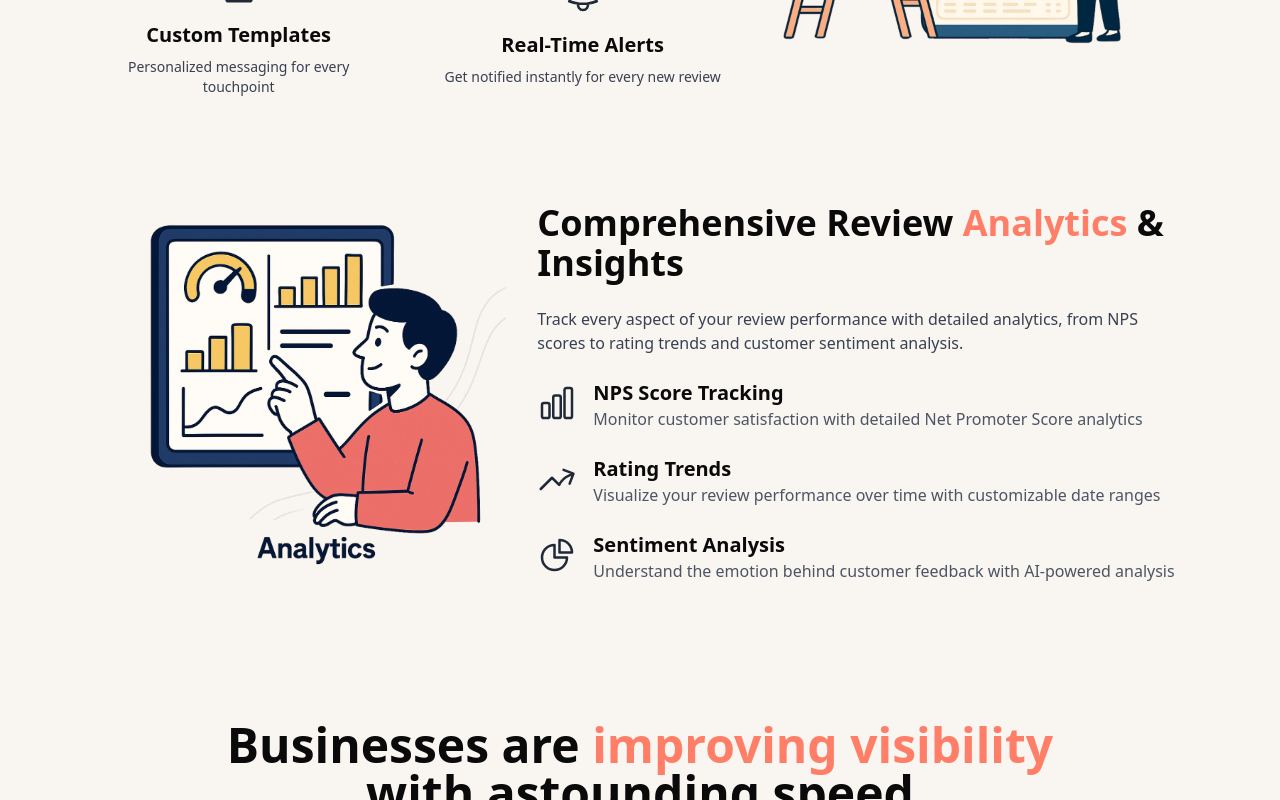
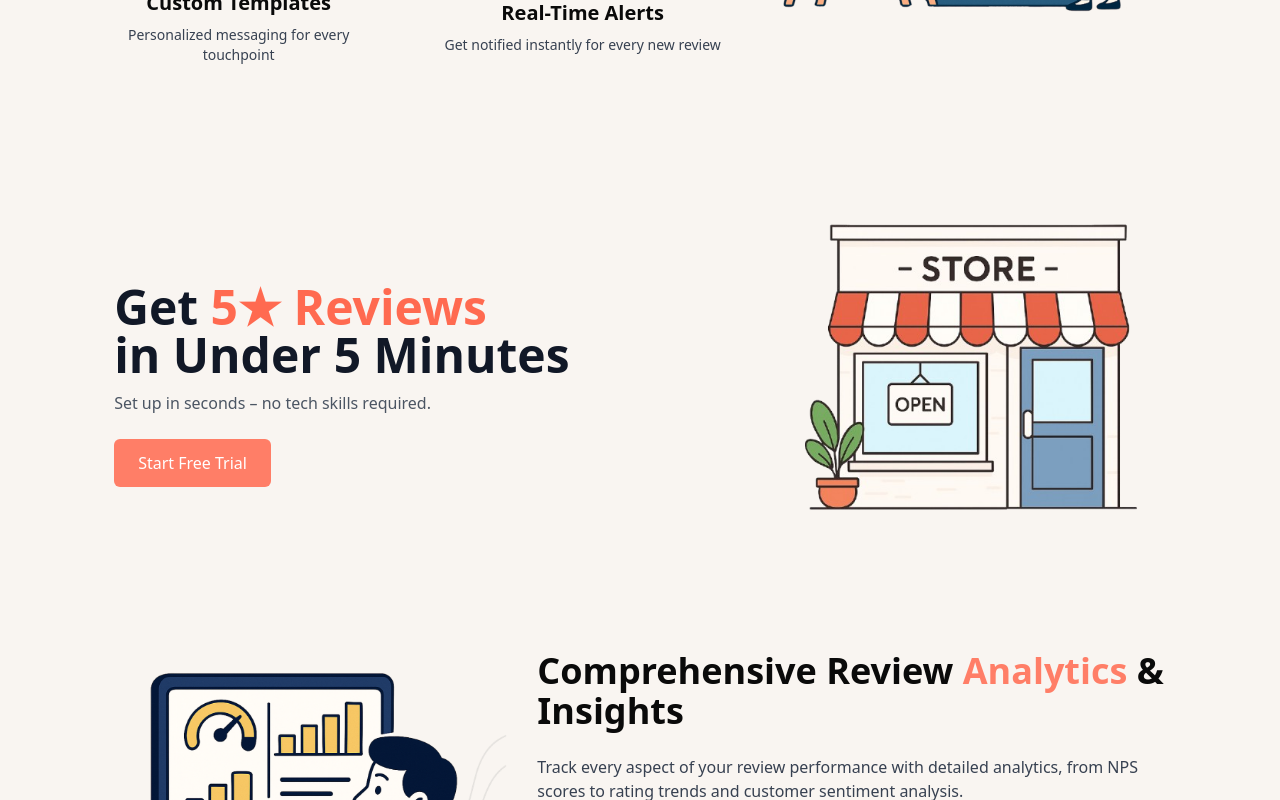
Before and after one commit to prashant07ag/genreview_publicsite, a Next.js app: page / in a window 1280 px wide. Shown: the part 1000-1800 px from the top of the page. Built offline with nearby package versions, Linux system fonts and the light colour scheme; a web font is replaced by a local one.

Commit message:
added one more component

```diff
--- a/app/page.tsx
+++ b/app/page.tsx
@@ -6,16 +6,20 @@ import ReadyToStandOutSection from "@/components/standout_section";
 import NPSFilterSection from "@/components/nps_section";
 import AnalyticsDashboardSection from "@/components/analytics_section";
 import GoogleAnalyticsSection from "@/components/googleanalytics_section";
+import ReviewsSection  from "@/components/reviews_section";
+
 export default function Home() {
   return (
     <div className="overflow-hidden">
       <Hero />
       <FeaturesSection />
+      <ReviewsSection />
       <AnalyticsDashboardSection />
       <GoogleAnalyticsSection />
       <NPSFilterSection />
       <ReputationBoostSection />
       <TestimonialsSection />
+
       <ReadyToStandOutSection />
     </div>
   );
--- a/components/feature_section.tsx
+++ b/components/feature_section.tsx
@@ -32,7 +32,7 @@ const FeaturesSection = () => {
   ]
 
   return (
-    <div className='max-w-7xl mx-auto py-24'>
+    <div className='max-w-7xl mx-auto py-16'>
       <div className='flex flex-col lg:flex-row gap-8 items-center justify-center'>
         {/* Features Grid - Now on the left */}
         <div className='lg:w-1/2 flex flex-col items-center gap-10'>
--- a/components/nps_section.tsx
+++ b/components/nps_section.tsx
@@ -32,7 +32,7 @@ const NPSFilterSection = () => {
   ]
 
   return (
-    <div className="pb-16 max-w-7xl mx-auto">
+    <div className="py-16 max-w-7xl mx-auto">
       <div className="flex flex-col md:flex-row justify-center items-center gap-4">
         {/* Left side - Content */}
         <div className="md:w-1/2 space-y-6">
--- a/components/reputation_section.tsx
+++ b/components/reputation_section.tsx
@@ -4,7 +4,7 @@ import Link from 'next/link'
 
 const ReputationBoostSection = () => {
   return (
-    <div className="py-4">
+    <div className="py-16">
       <div className="max-w-7xl mx-auto px-4">
         <div className="flex flex-col md:flex-row items-center justify-center gap-8">
           {/* Left side - Illustration */}
--- /dev/null
+++ b/components/reviews_section.tsx
@@ -0,0 +1,36 @@
+import React from 'react';
+import { Button } from './button';
+import { Container } from './container';
+import Image from 'next/image';
+
+export default function ReviewsSection() {
+  return (
+    <Container className="max-w-7xl mx-auto py-16">
+      <div className="flex flex-col md:flex-row justify-around gap-12 items-center">
+        <div>
+          <h2 className="text-4xl md:text-5xl font-bold text-gray-900 leading-tight">
+            Get <span className="text-[#ff6a50]">5★ Reviews</span> <br />in Under 5 Minutes
+          </h2>
+          <p className="mt-3 text-base text-gray-600">
+            Set up in seconds – no tech skills required.
+          </p>
+          <div className="mt-6">
+            <button className="px-6 py-3 bg-[#FF7E67] text-white font-medium rounded-md hover:bg-[#ff6a50] transition-colors">
+              Start Free Trial
+            </button>
+          </div>
+        </div>
+
+        <div className="w-1/2 max-w-sm">
+            <Image
+              src="/images/assets/store.png"
+              alt="Store illustration"
+              width={500}
+              height={500}
+              className="w-full h-auto"
+            />
+          </div>
+      </div>
+    </Container>
+  );
+}
```
Also changed, not shown: public/images/assets/store.png (added).
